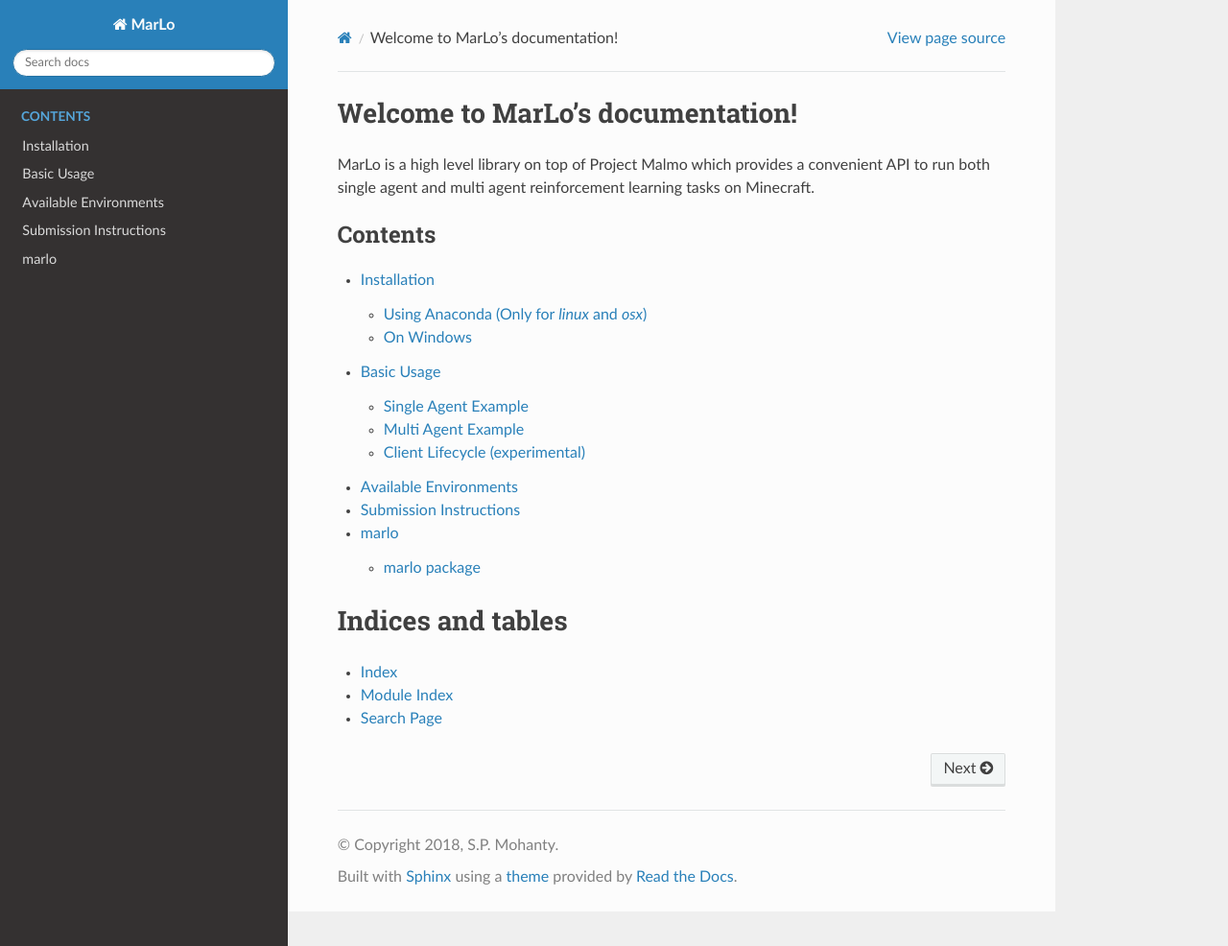
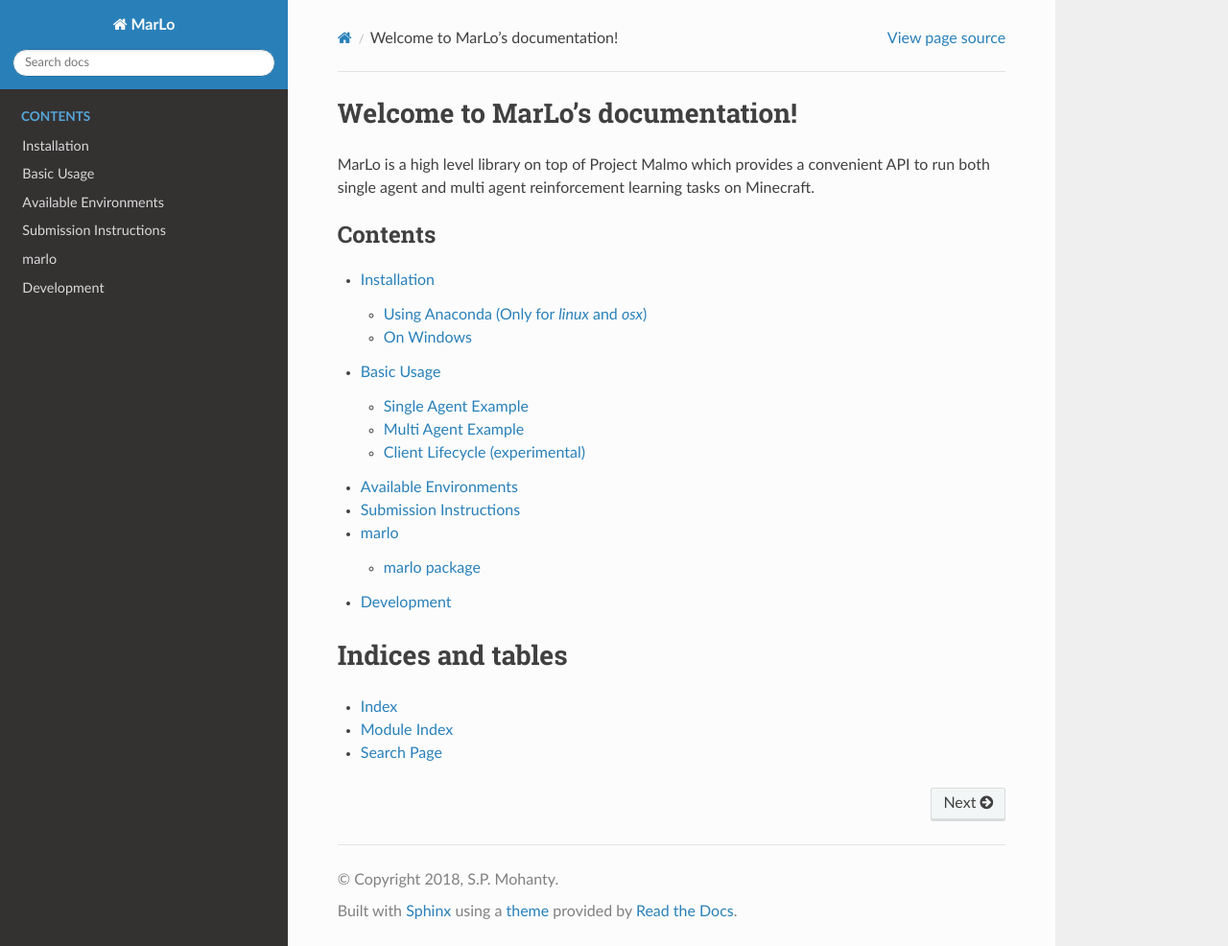
Before and after one commit to crowdAI/marLo, a Sphinx documentation site: the page built from source/index.rst, in a window 1280 px wide and 986 px high. Shown: the whole window at 96% size. Built offline with Sphinx 7.4.7 and the Read the Docs theme 2.0.0, drawn with Linux system fonts in a browser that asks for light colours.

Commit message:
Add development

```diff
--- /dev/null
+++ b/source/development.rst
@@ -0,0 +1,4 @@
+Development
+==============
+
+Instructions for Development on this package.
--- a/source/index.rst
+++ b/source/index.rst
@@ -19,6 +19,7 @@
    available_envs
    submit
    modules
+   development
 
 Indices and tables
 ==================
```
